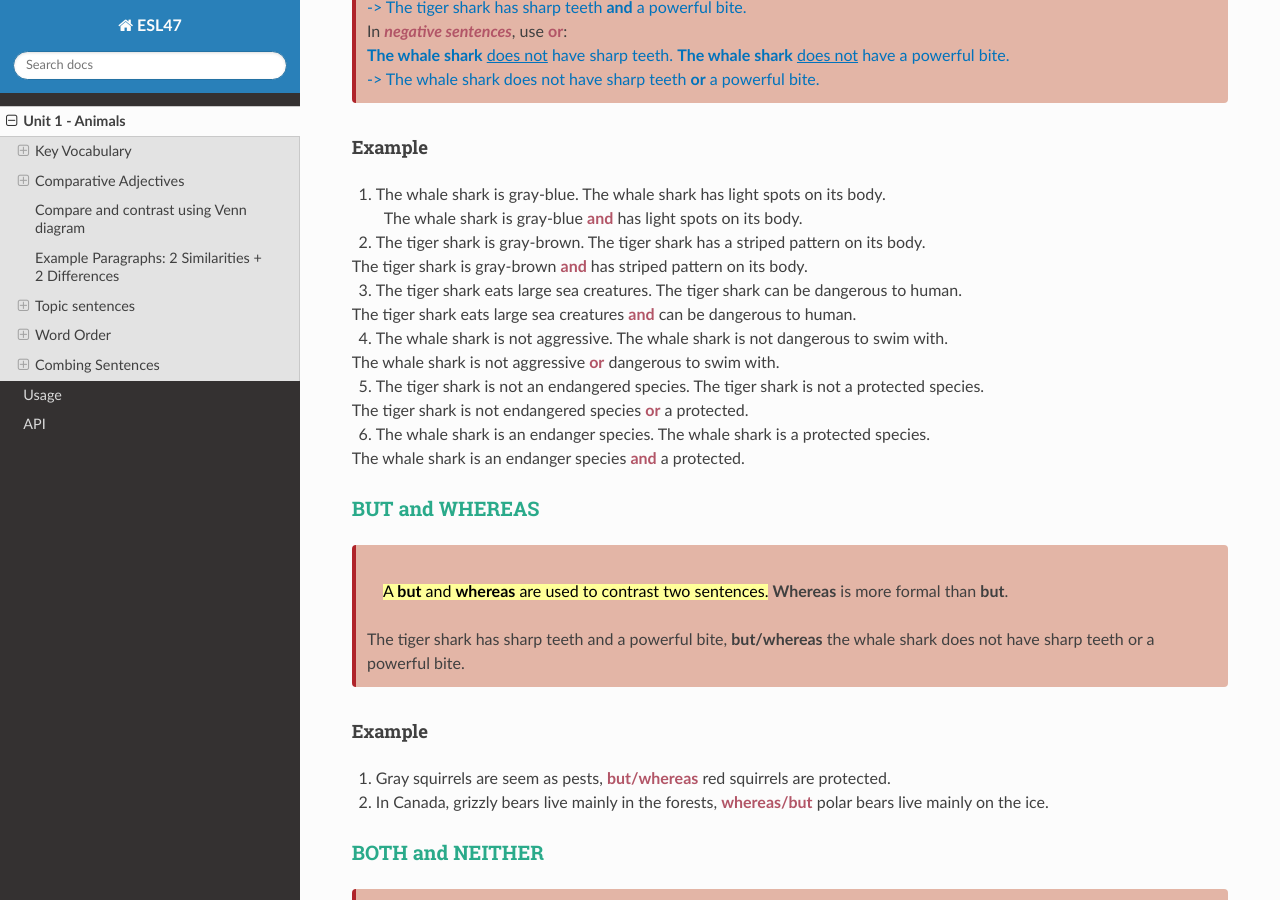
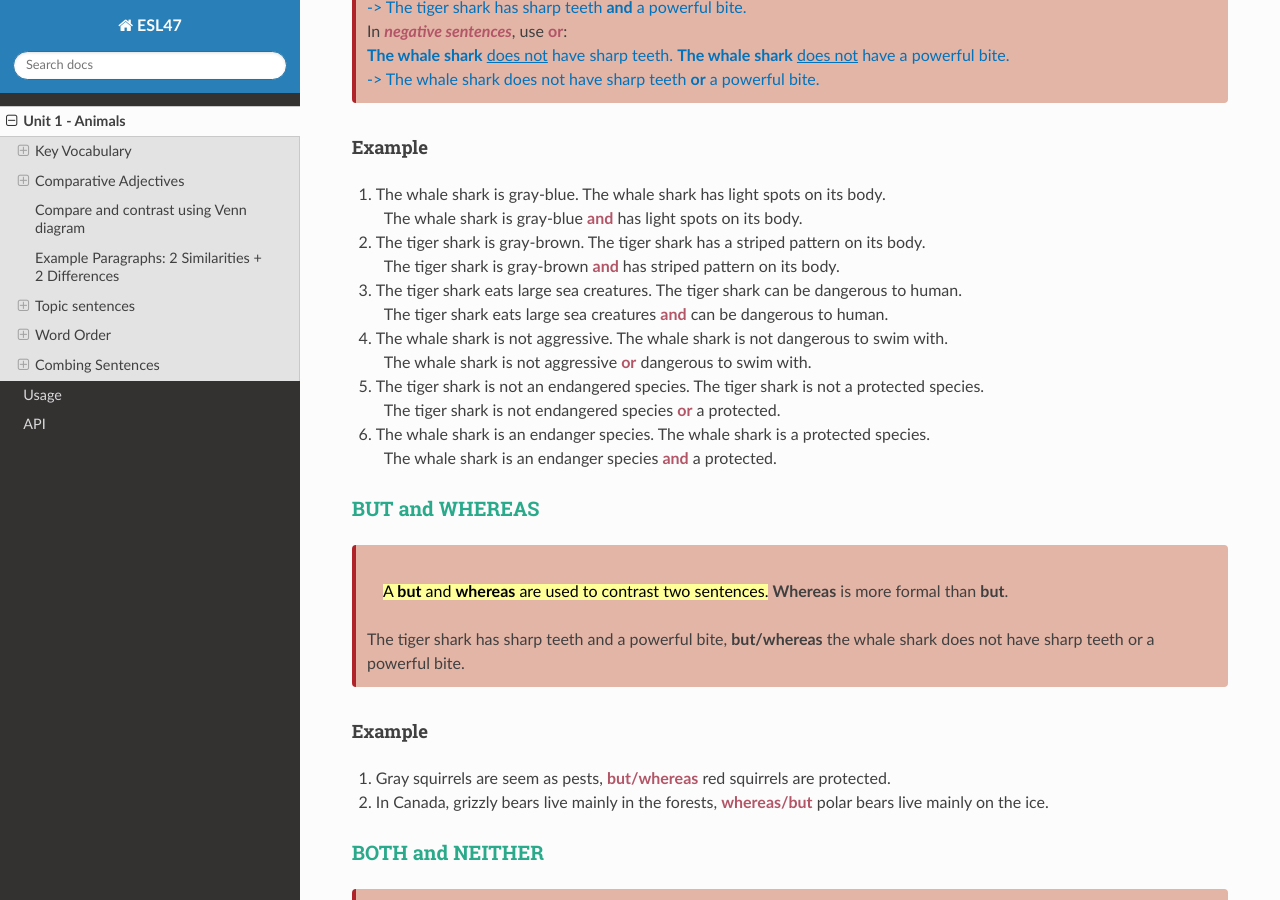
Before and after one commit to vpa24/ESL-47---Intermediate-Low-Integrated-Reading-Writing, a Sphinx documentation site: the page built from docs/source/unit1.md, in a window 1280 px wide and 900 px high, scrolled down 6024 px. Built offline with Sphinx 7.4.7 and the Read the Docs theme 2.0.0, drawn with Linux system fonts in a browser that asks for light colours.

Commit message:
fix class name of ml-2em

```diff
--- a/docs/source/unit1.md
+++ b/docs/source/unit1.md
@@ -278,15 +278,15 @@ In <strong><em>negative sentences</em></strong>, use <strong>or</strong>:
    <li>The whale shark is gray-blue. The whale shark has light spots on its body.</li>
    <div class="ml-2em">The whale shark is gray-blue <strong>and</strong> has light spots on its body.</div>
    <li>The tiger shark is gray-brown. The tiger shark has a striped pattern on its body.</li>
-   <div class="ml-2m">The tiger shark is gray-brown <strong>and</strong> has striped pattern on its body.</div>
+   <div class="ml-2em">The tiger shark is gray-brown <strong>and</strong> has striped pattern on its body.</div>
    <li>The tiger shark eats large sea creatures. The tiger shark can be dangerous to human.</li>
-   <div class="ml-2m">The tiger shark eats large sea creatures <strong>and</strong> can be dangerous to human.</div>
+   <div class="ml-2em">The tiger shark eats large sea creatures <strong>and</strong> can be dangerous to human.</div>
    <li>The whale shark is not aggressive. The whale shark is not dangerous to swim with.</li>
-   <div class="ml-2m">The whale shark is not aggressive <strong>or</strong> dangerous to swim with.</div>
+   <div class="ml-2em">The whale shark is not aggressive <strong>or</strong> dangerous to swim with.</div>
    <li>The tiger shark is not an endangered species. The tiger shark is not a protected species.</li>
-   <div class="ml-2m">The tiger shark is not endangered species <strong>or</strong> a protected.</div>
+   <div class="ml-2em">The tiger shark is not endangered species <strong>or</strong> a protected.</div>
    <li>The whale shark is an endanger species. The whale shark is a protected species.</li>
-   <div class="ml-2m">The whale shark is an endanger species <strong>and</strong> a protected.</div>
+   <div class="ml-2em">The whale shark is an endanger species <strong>and</strong> a protected.</div>
 </ol>
 
 ### BUT and WHEREAS
```
